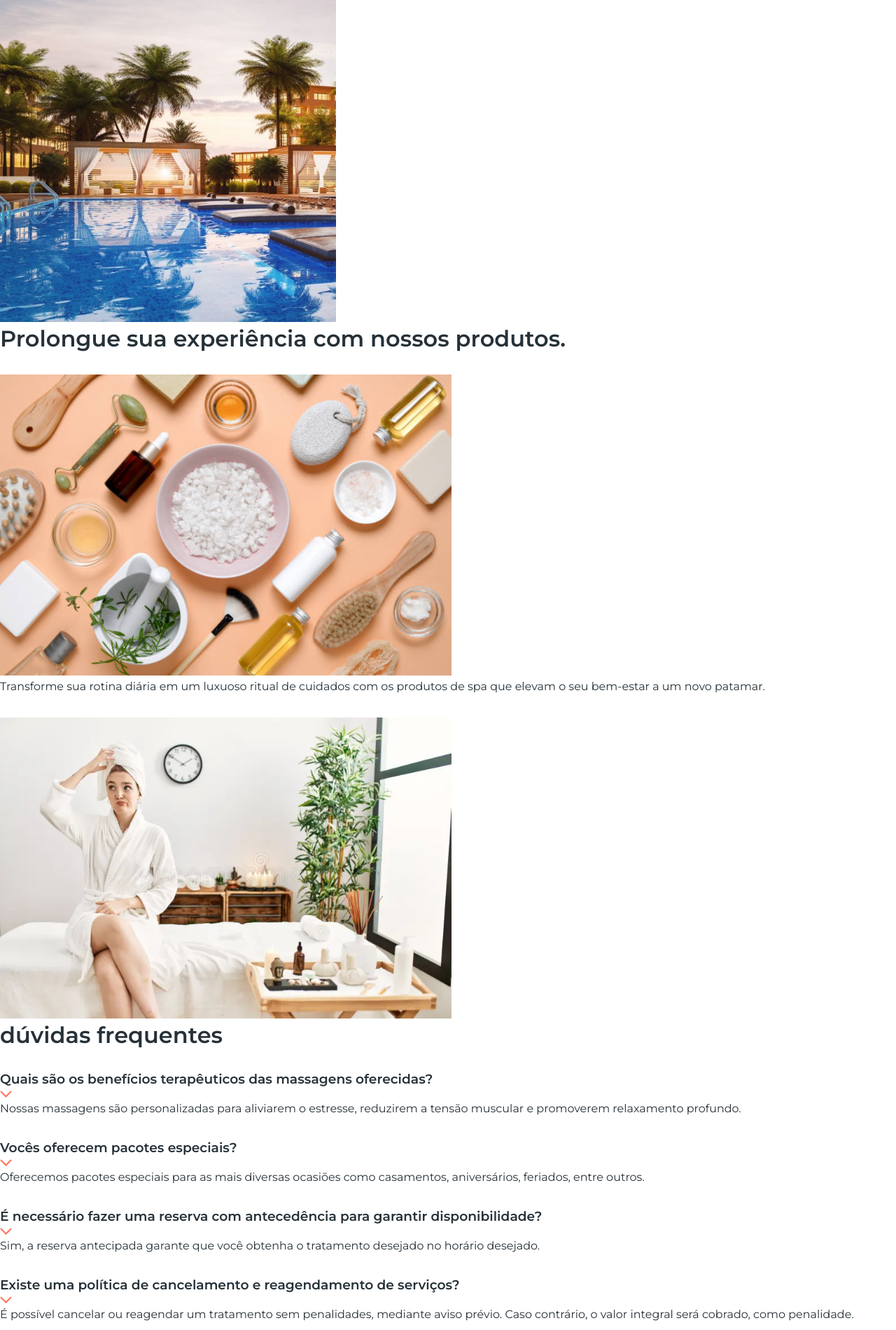
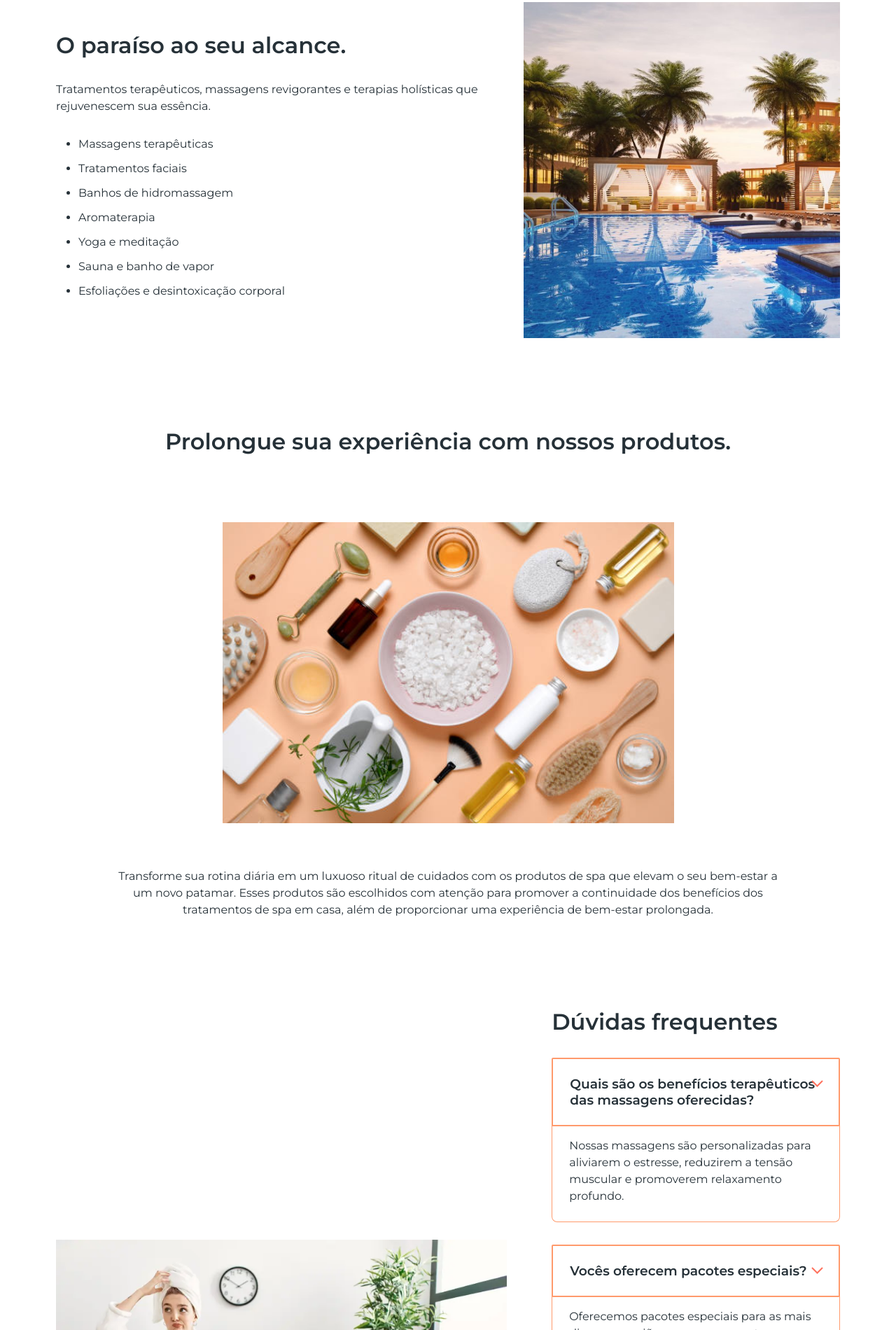
Before and after one commit to juan-soares/landing-page-spa-html-css-js, a website: page index.html in a window 1280 px wide. Shown: the part 900-2800 px from the top of the page at 70% size. Drawn offline with Linux system fonts and the light colour scheme.

Commit message:
feat: style sections and faq.

```diff
--- a/index.html
+++ b/index.html
@@ -29,65 +29,67 @@
 
     <main>
         <section class="section section--home" id="home">
-            <img src="assets/images/decorative-image-1.avif" alt="" width="580" height="400"/>
+            <img src="assets/images/decorative-image-1.avif" alt="" width="580" height="580"/>
 
             <div>
                 <h1>Renove sua essência, encontre a tranquilidade: Soft Spa, o refúgio do bem-estar!</h1>
                 <p class="section__paragraph">Bem-vindo ao Soft Spa, um refúgio paradisíaco onde o equilíbrio entre corpo e mente é a nossa prioridade. Aqui, você encontrará um santuário de tranquilidade, longe das pressões do mundo exterior, de uma forma como você nunca experimentou. Sua jornada rumo à harmonia começa aqui.</p>
                 <a class="section__button" href="https://wa.me/5511900000000" target="_blank">agende um horário</a>
-                <a class="section__button--transparent" href="#spaces">conheça nossos espaços</a>
+                <a class="section__button section__button--transparent" href="#spaces">conheça nossos espaços</a>
             </div>
+
+            <img class="section__decorative-background" src="assets/images/decorative-background.svg" alt=""/>
         </section>
 
-        <section class="section" id="spaces">
+        <section class="section section--spaces" id="spaces">
             <div>
-                <h2></h2>
+                <h2>O paraíso ao seu alcance.</h2>
                 <p class="section__paragraph">Tratamentos terapêuticos, massagens revigorantes e terapias holísticas que rejuvenescem sua essência.</p>
                 <ul>
-                    <li>Massagens terapêuticas</li>
-                    <li>Tratamentos faciais</li>
-                    <li>Banhos de hidromassagem</li>
-                    <li>Aromaterapia</li>
-                    <li>Yoga e meditação</li>
-                    <li>Sauna e banho de vapor</li>
-                    <li>Esfoliações e desintoxicação corporal</li>
+                    <li class="section__service">Massagens terapêuticas</li>
+                    <li class="section__service">Tratamentos faciais</li>
+                    <li class="section__service">Banhos de hidromassagem</li>
+                    <li class="section__service">Aromaterapia</li>
+                    <li class="section__service">Yoga e meditação</li>
+                    <li class="section__service">Sauna e banho de vapor</li>
+                    <li class="section__service">Esfoliações e desintoxicação corporal</li>
                 </ul>
             </div>
 
             <img src="assets/images/spaces-image.jpeg" alt="" width="480" height="480" loading="lazy"/>
         </section>
 
-        <section class="section" id="store">
+        <section class="section section--store" id="store">
             <h2>Prolongue sua experiência com nossos produtos.</h2>
             <img src="assets/images/store-image.jpeg" alt="" width="645" height="430" loading="lazy"/>
-            <p  class="section__paragraph">Transforme sua rotina diária em um luxuoso ritual de cuidados com os produtos de spa que elevam o seu bem-estar a um novo patamar.</p>
+            <p class="section__paragraph">Transforme sua rotina diária em um luxuoso ritual de cuidados com os produtos de spa que elevam o seu bem-estar a um novo patamar. Esses produtos são escolhidos com atenção para promover a continuidade dos benefícios dos tratamentos de spa em casa, além de proporcionar uma experiência de bem-estar prolongada.</p>
         </section>
 
-        <section class="section" id="faq">
+        <section class="section section--faq" id="faq">
             <img src="assets/images/questions-image.webp" alt="" width="645" height="430" loading="lazy"/>
 
             <div>
-                <h2>dúvidas frequentes</h2>
+                <h2>Dúvidas frequentes</h2>
 
-                <div>
+                <div class="question">
                     <h3>Quais são os benefícios terapêuticos das massagens oferecidas?</h3>
                     <img src="assets/icons/arrow-down-icon.svg" alt="" />
                     <p class="section__paragraph">Nossas massagens são personalizadas para aliviarem o estresse, reduzirem a tensão muscular e promoverem relaxamento profundo.</p>
                 </div>
 
-                <div>
+                <div class="question">
                     <h3>Vocês oferecem pacotes especiais?</h3>
                     <img src="assets/icons/arrow-down-icon.svg" alt="" />
                     <p class="section__paragraph">Oferecemos pacotes especiais para as mais diversas ocasiões como casamentos, aniversários, feriados, entre outros.</p>
                 </div>
 
-                <div>
+                <div class="question">
                     <h3>É necessário fazer uma reserva com antecedência para garantir disponibilidade?</h3>
                     <img src="assets/icons/arrow-down-icon.svg" alt="" />
                     <p class="section__paragraph">Sim, a reserva antecipada garante que você obtenha o tratamento desejado no horário desejado.</p>
                 </div>
 
-                <div>
+                <div class="question">
                     <h3>Existe uma política de cancelamento e reagendamento de serviços?</h3>
                     <img src="assets/icons/arrow-down-icon.svg" alt="" />
                     <p class="section__paragraph">É possível cancelar ou reagendar um tratamento sem penalidades, mediante aviso prévio. Caso contrário, o valor integral será cobrado, como penalidade.</p>
--- a/src/styles/main.css
+++ b/src/styles/main.css
@@ -1,6 +1,7 @@
 @import url('https://fonts.googleapis.com/css2?family=Montserrat:wght@400;600&display=swap');
 @import url(header.css);
 @import url(section.css);
+@import url(question.css);
 
 :root {
     --text-color-black: #263138;
--- /dev/null
+++ b/src/styles/question.css
@@ -0,0 +1,27 @@
+.question {
+    position: relative;
+}
+
+.question h3 {
+    border: 2px solid var(--primary-color);
+    border-radius: 2px;
+
+    padding: 24px;
+    cursor: pointer;
+}
+
+.question img {
+    position: absolute;
+    top: 32px;
+    right: 24px;
+}
+
+.question p {
+    border-bottom: 1px solid var(--primary-color);
+    border-left: 1px solid var(--primary-color);
+    border-right: 1px solid var(--primary-color);
+    border-radius: 0 0 8px 8px;
+
+    margin-top: -8px;
+    padding: 24px;
+}
--- a/src/styles/section.css
+++ b/src/styles/section.css
@@ -1,11 +1,37 @@
+.section {
+    display: flex;
+    align-items: center;
+}
+
 .section--home {
     position: relative;
 
     padding: 24px 80px 128px 80px;
 
-    display: flex;
-    align-items: center;
     gap: 32px;
+}
+
+.section--spaces, .section--faq {
+    gap: 64px;
+}
+
+.section--store {
+    flex-direction: column;
+}
+
+.section--store img {
+    margin: 64px auto;
+}
+
+.section--store p {
+    margin: 0 auto;
+    max-width: 950px;
+
+    text-align: center;
+}
+
+.section--spaces, .section--store, .section--faq {
+    padding: 64px 80px;
 }
 
 .section__paragraph {
@@ -17,14 +43,13 @@
 .section__button {
     background-color: var(--primary-color);
     border-radius: 8px;
-    padding: 20px;
+    padding: 16px 32px;
 
     color: var(--text-color-white);
 }
 
 .section__button--transparent {
     background-color: transparent;
-    padding: 20px 32px;
 
     color: var(--primary-color);
     text-underline-offset: 4px;
@@ -33,3 +58,16 @@
 .section__button, .section__button--transparent {
     text-transform: capitalize;
 }
+
+.section__decorative-background {
+    position: absolute;
+    bottom: 0;
+    left: 0;
+    width: 100%;
+    z-index: -1;
+}
+
+.section__service {
+    margin-bottom: 16px;
+    margin-left: 32px;
+}
```
Also changed, not shown: assets/images/decorative-background.svg (added).
